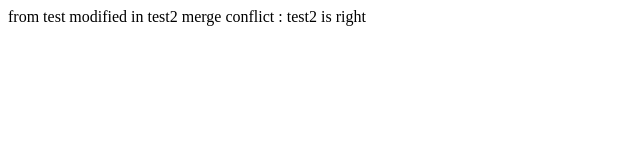
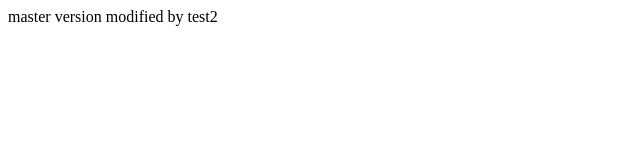
Before and after one commit to jitjthomas/test, a plain HTML site: page index.html in a window 1280 px wide. Shown: the whole page, without its empty margins (0-640 px from the left). Drawn offline with Linux system fonts and the light colour scheme.

Commit message:
changed from master

```diff
--- a/index.html
+++ b/index.html
@@ -1,5 +1,3 @@
 <html>
-from test
-modified in test2
-merge conflict : test2 is right
+master version modified by test2
 </html>
```
